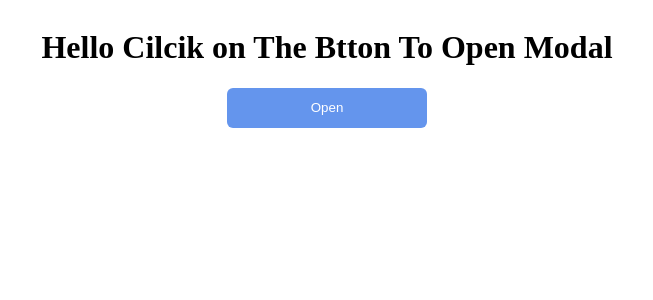
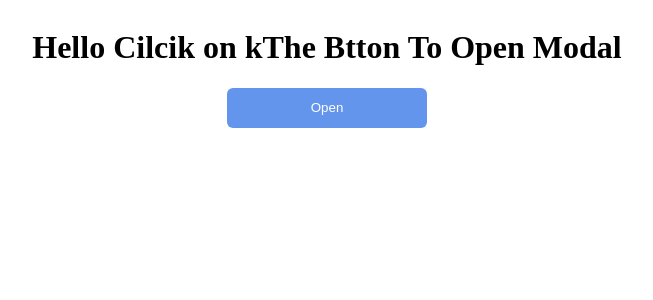
Before and after one commit to mohandand/ModalComponent, a React (Create React App) app: page / in a window 1280 px wide. Shown: the top 300 px of the page, without its empty margins (321-974 px from the left). Built offline with nearby package versions, Linux system fonts and the light colour scheme.

Commit message:
1 file modified

```diff
--- a/App.tsx
+++ b/App.tsx
@@ -6,7 +6,7 @@ export default function App() {
 
   return (
     <div className="App">
-      <h1>Hello Cilcik on The Btton To Open Modal</h1>
+      <h1>Hello Cilcik on kThe Btton To Open Modal</h1>
       <button className="openBtn" onClick={() => setModalOpen(true)}>
         Open
       </button>
```
